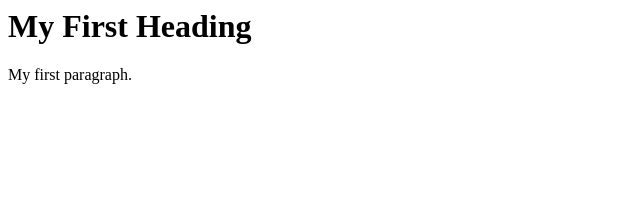
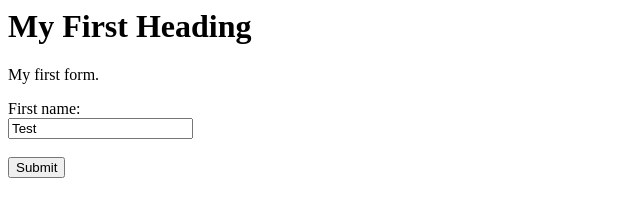
Before and after one commit to venimanchala/githubwebsite, a plain HTML site: page index2.html in a window 1280 px wide. Shown: the whole page, without its empty margins (0-640 px from the left). Drawn offline with Linux system fonts and the light colour scheme.

Commit message:
added form html

```diff
--- a/index2.html
+++ b/index2.html
@@ -10,7 +10,12 @@
 <body>
 
 <h1>My First Heading</h1>
-<p>My first paragraph.</p>
+<p>My first form.</p>
+<form action="index2.html">
+  <label for="fname">First name:</label><br>
+  <input type="text" id="fname" value="Test"><br><br>
+  <input type="submit" value="Submit">
+</form>
 
 </body>
 </html>
```
